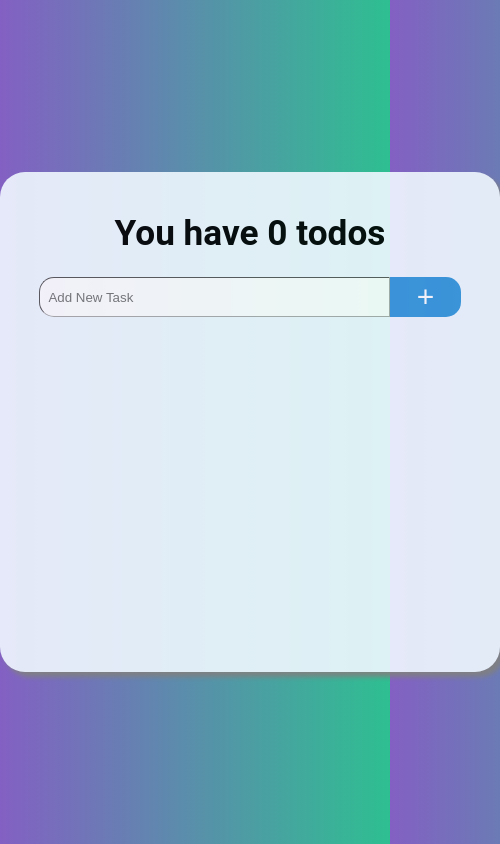
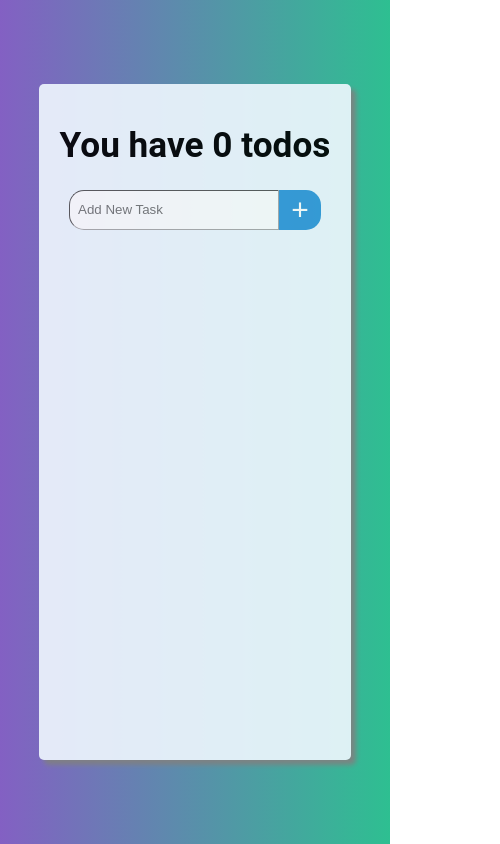
Before and after one commit to aakarshit-arora-09/next-todolist, a Next.js app: page / in a window 390 px wide. Shown: the whole page, 500 px wide, since content can reach past the window. Built offline with nearby package versions, Linux system fonts and the light colour scheme.

Commit message:
mobile design

```diff
--- a/styles/globals.css
+++ b/styles/globals.css
@@ -1,9 +1,11 @@
+html {
+  height: 100%;
+}
 body {
   background-image: linear-gradient(to right, #8360c3, #2ebf91);
-
+  background-repeat: no-repeat;
   font-size: 1.1rem;
   font-family: "Roboto", sans-serif;
-  height: 100%;
 }
 a {
   color: inherit;
@@ -33,3 +35,10 @@ a {
   box-shadow: 5px 5px 5px grey;
   padding: 1rem;
 }
+@media (max-width: 768px) {
+  .App {
+    width: 80vw;
+    height: 80vh;
+    border-radius: 5px;
+  }
+}
```
